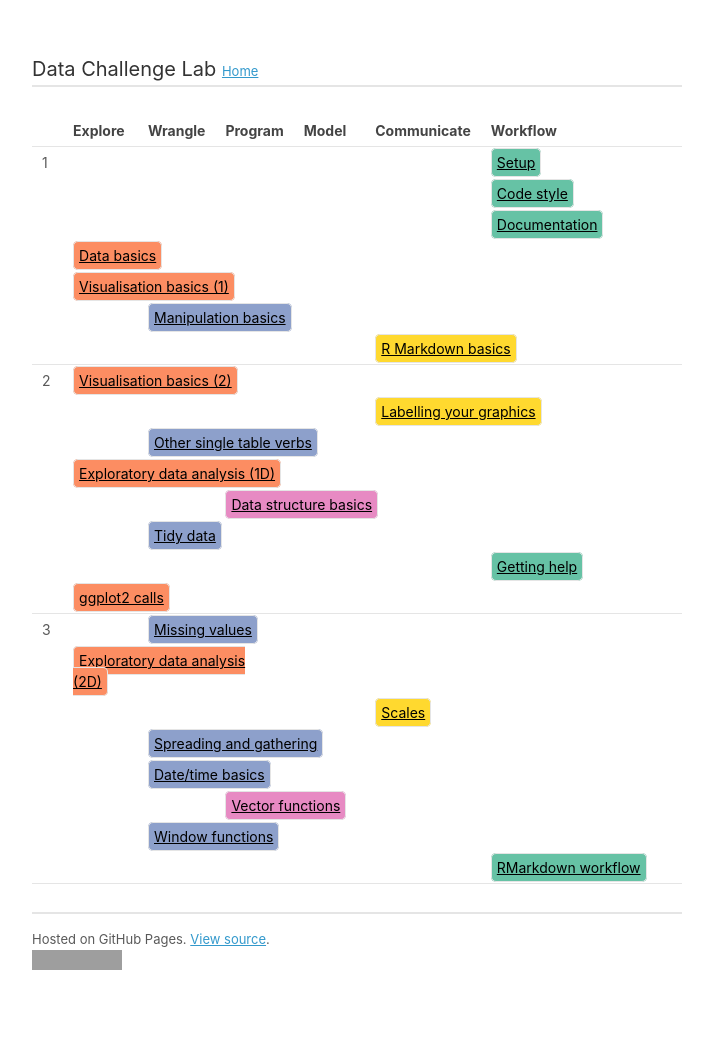
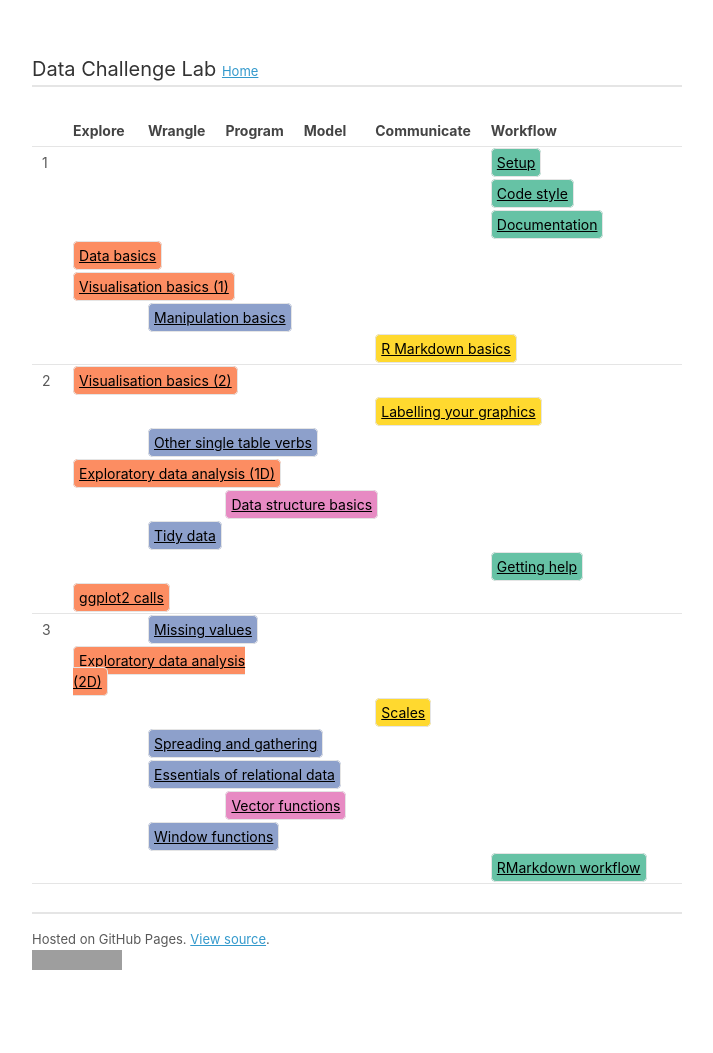
Before and after one commit to dcl-2017-04/curriculum, a Jekyll site: the page built from docs/index.md, in a window 1280 px wide. Shown: the whole page, without its empty margins (283-996 px from the left). Built offline with Jekyll 4.4.1, drawn with Linux system fonts in a browser that asks for light colours; our own code applies the rules of GitHub Pages for plain Markdown files; a script that is not in the unit is left out; grey boxes are pictures that could not be loaded.

Commit message:
Swap date-time for relational

```diff
--- a/docs/index.md
+++ b/docs/index.md
@@ -140,7 +140,7 @@ title: Theme index
 <tr>
 <td></td>
   <td colspan="1"></td>
-  <td colspan="3"><a class="wrangle" href="datetime-basics.html">Date/time basics</a></td>
+  <td colspan="3"><a class="wrangle" href="relational-basics.html">Essentials of relational data</a></td>
   <td colspan="4"></td>
 </tr>
 <tr>
--- a/syllabus.yml
+++ b/syllabus.yml
@@ -27,7 +27,7 @@
   - eda-2d
   - vis-scales
   - spread-gather
-  - datetime-basics
+  - relational-basics
   - vector-functions
   - window-functions
   - workflow-rmarkdown
@@ -51,7 +51,7 @@
 #   - wickham-tidy-data
 #
 # - units:
-#   - relational-basics
+#   -
 #   - vis-perception
 #   supplements:
 #   - happy-graphing
```
